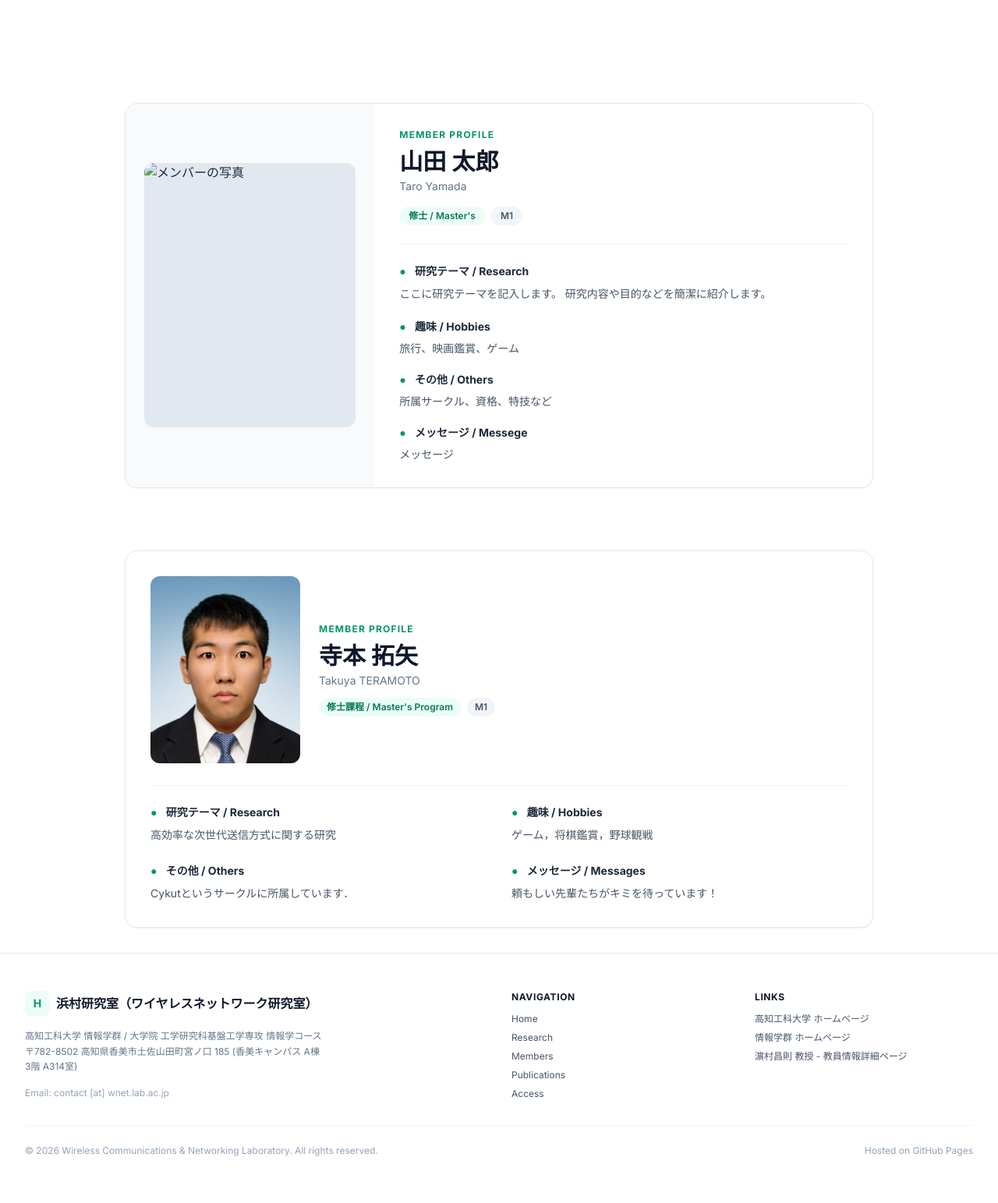
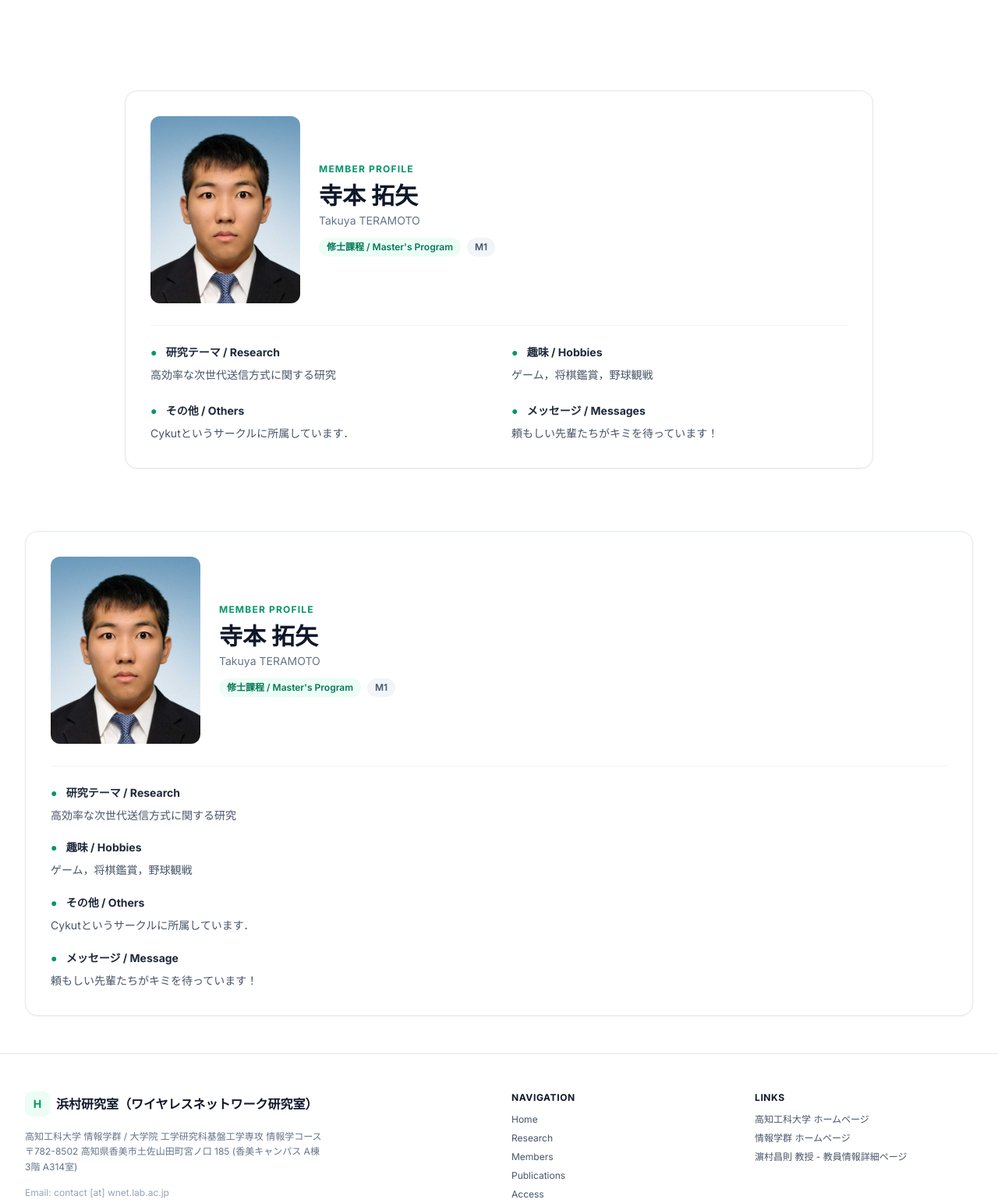
Before and after one commit to WirelessNetworkLab/WirelessNetworkLab.github.io, a plain HTML site: page members.html in a window 1280 px wide. Shown: the part 240-1783 px from the top of the page at 78% size. Drawn offline with nearby package versions, Linux system fonts and the light colour scheme.

Commit message:
Update members.html

```diff
--- a/members.html
+++ b/members.html
@@ -54,110 +54,6 @@
 
     </div>
   </section>
-
-  <!-- ================= MEMBER PROFILE ================= -->
-  <section class="py-12 bg-white">
-    <div class="max-w-5xl mx-auto px-4 sm:px-6 lg:px-8">
-
-      <div class="bg-white rounded-2xl border border-slate-200 shadow-sm overflow-hidden">
-
-        <div class="grid grid-cols-1 md:grid-cols-3">
-
-          <!-- 写真 -->
-          <div class="md:col-span-1 bg-slate-50 flex items-center justify-center p-6">
-            <div class="w-full max-w-xs aspect-[4/5] rounded-xl overflow-hidden bg-slate-200">
-              <img
-                src="images/members/member01.jpg"
-                alt="メンバーの写真"
-                class="w-full h-full object-cover"
-              >
-            </div>
-          </div>
-
-          <!-- プロフィール -->
-          <div class="md:col-span-2 p-6 sm:p-8">
-
-            <!-- 名前・所属 -->
-            <div class="mb-6">
-              <p class="text-xs font-bold text-brand-600 tracking-widest uppercase mb-2">
-                Member Profile
-              </p>
-
-              <h3 class="text-2xl sm:text-3xl font-bold text-slate-900">
-                山田 太郎
-              </h3>
-
-              <p class="text-sm text-slate-500 mt-1">
-                Taro Yamada
-              </p>
-
-              <div class="flex flex-wrap items-center gap-2 mt-4">
-                <span class="px-3 py-1 rounded-full bg-brand-50 text-brand-700 text-xs font-semibold">
-                  修士 / Master's
-                </span>
-                <span class="px-3 py-1 rounded-full bg-slate-100 text-slate-600 text-xs font-semibold">
-                  M1
-                </span>
-              </div>
-            </div>
-
-            <div class="border-t border-slate-100 pt-6 space-y-5">
-
-              <!-- 研究テーマ -->
-              <div>
-                <h4 class="text-sm font-bold text-slate-800 mb-2">
-                  <span class="mr-2 text-brand-600">●</span>
-                  研究テーマ / Research
-                </h4>
-                <p class="text-sm text-slate-600 leading-relaxed">
-                  ここに研究テーマを記入します。
-                  研究内容や目的などを簡潔に紹介します。
-                </p>
-              </div>
-
-              <!-- 趣味 -->
-              <div>
-                <h4 class="text-sm font-bold text-slate-800 mb-2">
-                  <span class="mr-2 text-brand-600">●</span>
-                  趣味 / Hobbies
-                </h4>
-                <p class="text-sm text-slate-600">
-                  旅行、映画鑑賞、ゲーム
-                </p>
-              </div>
-
-              <!-- その他 -->
-              <div>
-                <h4 class="text-sm font-bold text-slate-800 mb-2">
-                  <span class="mr-2 text-brand-600">●</span>
-                  その他 / Others
-                </h4>
-                <p class="text-sm text-slate-600">
-                  所属サークル、資格、特技など
-                </p>
-              </div>
-
-              <!-- メッセージ -->
-              <div>
-                <h4 class="text-sm font-bold text-slate-800 mb-2">
-                  <span class="mr-2 text-brand-600">●</span>
-                  メッセージ / Messege
-                </h4>
-                <p class="text-sm text-slate-600">
-                  メッセージ
-                </p>
-              </div>
-
-            </div>
-
-          </div>
-        </div>
-      </div>
-
-    </div>
-  </section>
-  <!-- ================= END MEMBER PROFILE ================= -->
-
 
   <!-- ================= MEMBER PROFILE ================= -->
   <section class="py-8 bg-white">
@@ -262,6 +158,118 @@
   <!-- ================= END MEMBER PROFILE ================= -->
 
 
+  <!-- ================= MEMBERS SECTION ================= -->
+  <section class="py-12 bg-white">
+    <div class="max-w-7xl mx-auto px-4 sm:px-6 lg:px-8">
+
+      <!-- メンバー一覧 -->
+      <div class="grid grid-cols-1 2xl:grid-cols-2 gap-6">
+
+        <!-- ================= MEMBER PROFILE ================= -->
+        <div class="bg-white rounded-2xl border border-slate-200 shadow-sm overflow-hidden">
+
+          <div class="p-5 sm:p-8">
+
+            <!-- 写真・名前 -->
+            <div class="flex items-center gap-4 sm:gap-6 mb-7">
+
+              <!-- 写真 -->
+              <div class="w-28 sm:w-48 2xl:w-32 shrink-0 aspect-[4/5] rounded-xl overflow-hidden bg-slate-100">
+                <img
+                  src="images/members/TakuyaTERAMOTO.jpg"
+                  alt="寺本 拓矢"
+                  class="w-full h-full object-cover"
+                >
+              </div>
+
+              <!-- 名前・所属 -->
+              <div class="min-w-0">
+                <p class="text-xs font-bold text-brand-600 tracking-widest uppercase mb-2">
+                  Member Profile
+                </p>
+
+                <h3 class="text-xl sm:text-3xl 2xl:text-2xl font-bold text-slate-900">
+                  寺本 拓矢
+                </h3>
+
+                <p class="text-xs sm:text-sm text-slate-500 mt-1">
+                  Takuya TERAMOTO
+                </p>
+
+                <div class="flex flex-wrap items-center gap-2 mt-3">
+                  <span class="px-2.5 py-1 rounded-full bg-brand-50 text-brand-700 text-xs font-semibold">
+                    修士課程 / Master's Program
+                  </span>
+                  <span class="px-2.5 py-1 rounded-full bg-slate-100 text-slate-600 text-xs font-semibold">
+                    M1
+                  </span>
+                </div>
+              </div>
+
+            </div>
+
+            <!-- プロフィール詳細 -->
+            <div class="border-t border-slate-100 pt-6 grid grid-cols-1 gap-y-5">
+
+              <!-- 研究テーマ -->
+              <div>
+                <h4 class="text-sm font-bold text-slate-800 mb-2">
+                  <span class="text-brand-600 mr-2">●</span>
+                  研究テーマ / Research
+                </h4>
+                <p class="text-sm text-slate-600 leading-relaxed">
+                  高効率な次世代送信方式に関する研究
+                </p>
+              </div>
+
+              <!-- 趣味 -->
+              <div>
+                <h4 class="text-sm font-bold text-slate-800 mb-2">
+                  <span class="text-brand-600 mr-2">●</span>
+                  趣味 / Hobbies
+                </h4>
+                <p class="text-sm text-slate-600 leading-relaxed">
+                  ゲーム，将棋鑑賞，野球観戦
+                </p>
+              </div>
+
+              <!-- その他 -->
+              <div>
+                <h4 class="text-sm font-bold text-slate-800 mb-2">
+                  <span class="text-brand-600 mr-2">●</span>
+                  その他 / Others
+                </h4>
+                <p class="text-sm text-slate-600 leading-relaxed">
+                  Cykutというサークルに所属しています．
+                </p>
+              </div>
+
+              <!-- メッセージ -->
+              <div>
+                <h4 class="text-sm font-bold text-slate-800 mb-2">
+                  <span class="text-brand-600 mr-2">●</span>
+                  メッセージ / Message
+                </h4>
+                <p class="text-sm text-slate-600 leading-relaxed">
+                  頼もしい先輩たちがキミを待っています！
+                </p>
+              </div>
+
+            </div>
+
+          </div>
+        </div>
+        <!-- ================= END MEMBER PROFILE ================= -->
+
+        <!-- 2人目以降も同じプロフィールをここに追加 -->
+
+      </div>
+    </div>
+  </section>
+  <!-- ================= END MEMBERS SECTION ================= -->
+
+
+
   <!-- ================= FOOTER ================= -->
   <div id="footer-placeholder"></div>
 
```
